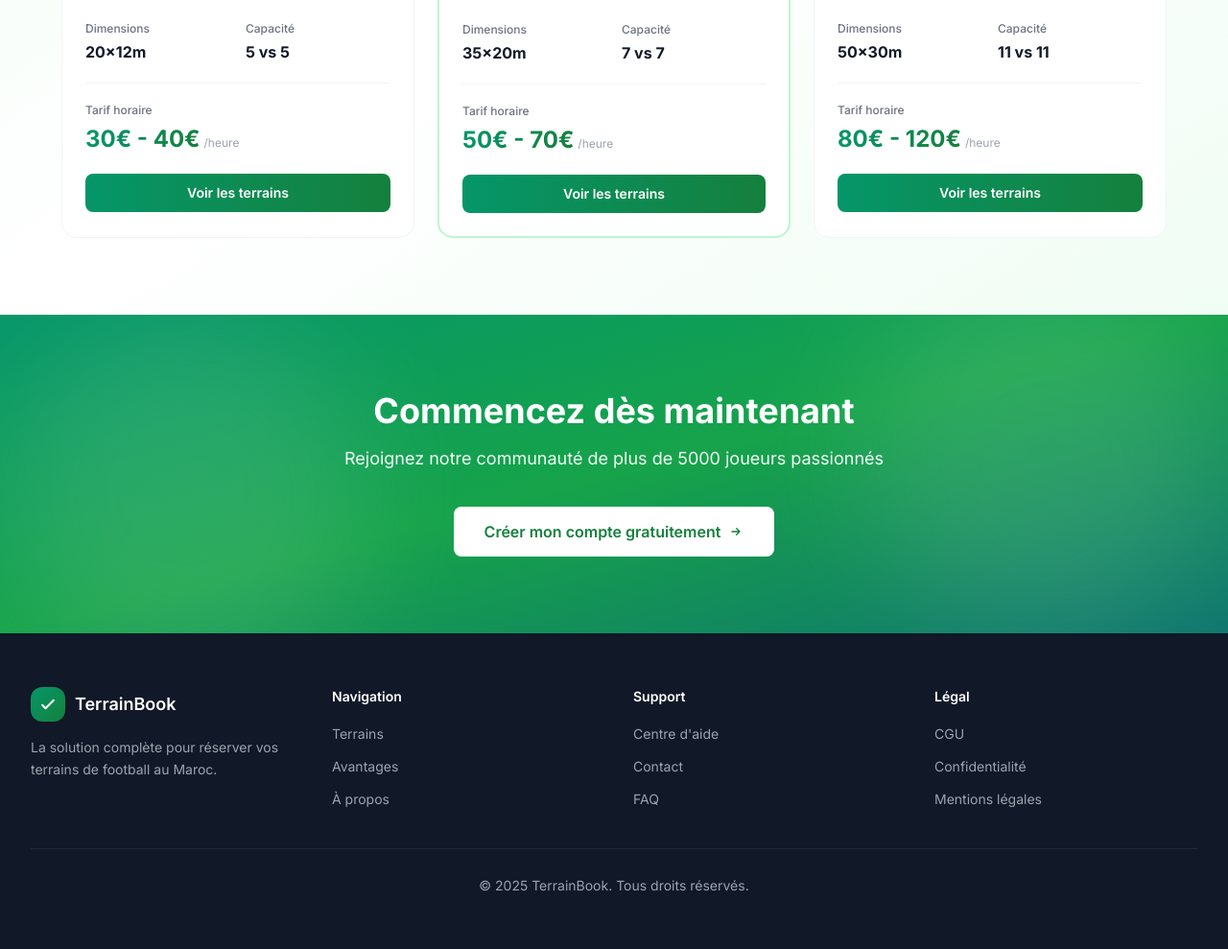
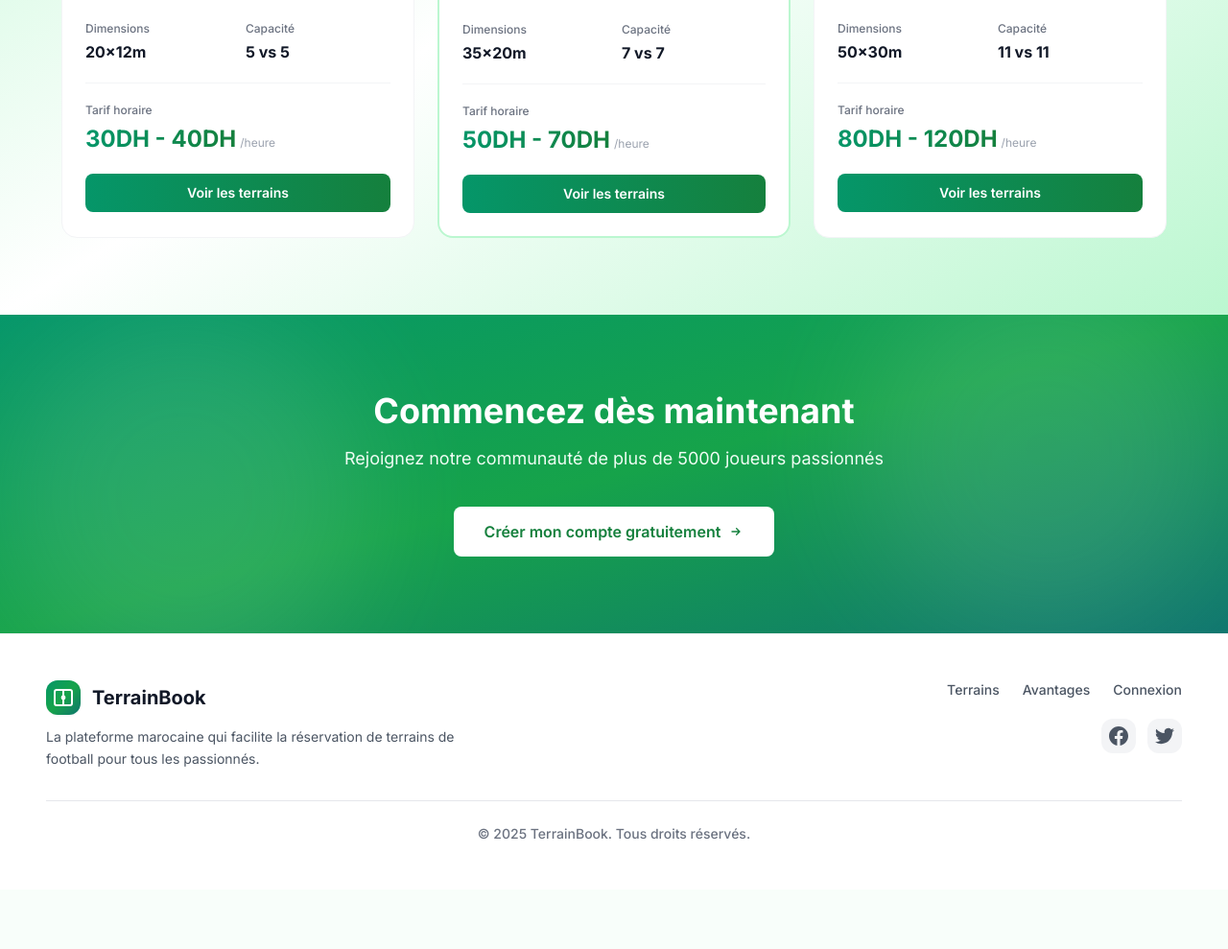
Before and after one commit to zakariyaee/TP4_WEB, a PHP site: page / in a window 1280 px wide. Shown: the part 1656-2645 px from the top of the page at 96% size. After the commit the page ends 2531 px from the top, so only its background shows below. Run offline with PHP 8.4, Linux system fonts and the light colour scheme; some libraries are stand-ins or nearby versions.

Commit message:
structue de projet avec index

```diff
--- a/index.php
+++ b/index.php
@@ -1,5 +1,6 @@
 <!DOCTYPE html>
 <html lang="fr">
+
 <head>
     <meta charset="UTF-8">
     <meta name="viewport" content="width=device-width, initial-scale=1.0">
@@ -27,6 +28,7 @@
         }
     </style>
 </head>
+
 <body class="bg-gradient-to-br from-gray-50 via-white to-green-50/20">
     <!-- Header minimaliste -->
     <header class="fixed w-full z-50 bg-white/80 backdrop-blur-xl border-b border-gray-100/50">
@@ -34,8 +36,10 @@
             <div class="flex justify-between items-center">
                 <div class="flex items-center gap-2.5">
                     <div class="w-9 h-9 bg-gradient-to-br from-emerald-600 via-green-600 to-teal-700 rounded-xl flex items-center justify-center shadow-sm">
-                        <svg class="w-5 h-5 text-white" fill="none" stroke="currentColor" viewBox="0 0 24 24">
-                            <path stroke-linecap="round" stroke-linejoin="round" stroke-width="2.5" d="M5 13l4 4L19 7"/>
+                        <svg xmlns="http://www.w3.org/2000/svg" fill="none" viewBox="0 0 24 24" stroke-width="1.8" stroke="white" class="w-6 h-6">
+                            <rect x="3" y="4" width="18" height="16" rx="2" ry="2" stroke="white" stroke-width="2" />
+                            <line x1="12" y1="4" x2="12" y2="20" stroke="white" stroke-width="2" />
+                            <circle cx="12" cy="12" r="1.5" fill="white" />
                         </svg>
                     </div>
                     <span class="text-lg font-semibold text-gray-900 tracking-tight">TerrainBook</span>
@@ -80,7 +84,7 @@
                         <a href="auth/register.php" class="inline-flex items-center gap-2 bg-gradient-to-r from-emerald-600 to-green-700 text-white px-6 py-3 rounded-lg font-semibold text-sm hover:shadow-lg smooth-hover">
                             Commencer gratuitement
                             <svg class="w-4 h-4" fill="none" stroke="currentColor" viewBox="0 0 24 24">
-                                <path stroke-linecap="round" stroke-linejoin="round" stroke-width="2" d="M13 7l5 5m0 0l-5 5m5-5H6"/>
+                                <path stroke-linecap="round" stroke-linejoin="round" stroke-width="2" d="M13 7l5 5m0 0l-5 5m5-5H6" />
                             </svg>
                         </a>
                         <a href="#terrains" class="inline-flex items-center gap-2 bg-white border border-gray-200 text-gray-700 px-6 py-3 rounded-lg font-semibold text-sm hover:border-gray-300 smooth-hover">
@@ -133,10 +137,10 @@
             </div>
 
             <div class="grid md:grid-cols-3 gap-6 max-w-6xl mx-auto">
-                <div class="group bg-white border border-gray-100 p-7 rounded-2xl smooth-hover hover:shadow-lg hover:border-green-100">
+                <div class="group bg-white border border-green-300 p-7 rounded-2xl smooth-hover hover:shadow-lg hover:border-green-100">
                     <div class="w-11 h-11 bg-gradient-to-br from-emerald-600 to-green-700 rounded-xl flex items-center justify-center mb-5 group-hover:scale-110 transition-transform">
                         <svg class="w-5 h-5 text-white" fill="none" stroke="currentColor" viewBox="0 0 24 24">
-                            <path stroke-linecap="round" stroke-linejoin="round" stroke-width="2" d="M13 10V3L4 14h7v7l9-11h-7z"/>
+                            <path stroke-linecap="round" stroke-linejoin="round" stroke-width="2" d="M13 10V3L4 14h7v7l9-11h-7z" />
                         </svg>
                     </div>
                     <h3 class="text-lg font-semibold mb-2.5 text-gray-900">Réservation instantanée</h3>
@@ -145,10 +149,10 @@
                     </p>
                 </div>
 
-                <div class="group bg-white border border-gray-100 p-7 rounded-2xl smooth-hover hover:shadow-lg hover:border-blue-100">
+                <div class="group bg-white border border-green-300 p-7 rounded-2xl smooth-hover hover:shadow-lg hover:border-blue-100">
                     <div class="w-11 h-11 bg-gradient-to-br from-yellow-600 to-yellow-500 rounded-xl flex items-center justify-center mb-5 group-hover:scale-110 transition-transform">
                         <svg class="w-5 h-5 text-white" fill="none" stroke="currentColor" viewBox="0 0 24 24">
-                            <path stroke-linecap="round" stroke-linejoin="round" stroke-width="2" d="M12 4.354a4 4 0 110 5.292M15 21H3v-1a6 6 0 0112 0v1zm0 0h6v-1a6 6 0 00-9-5.197M13 7a4 4 0 11-8 0 4 4 0 018 0z"/>
+                            <path stroke-linecap="round" stroke-linejoin="round" stroke-width="2" d="M12 4.354a4 4 0 110 5.292M15 21H3v-1a6 6 0 0112 0v1zm0 0h6v-1a6 6 0 00-9-5.197M13 7a4 4 0 11-8 0 4 4 0 018 0z" />
                         </svg>
                     </div>
                     <h3 class="text-lg font-semibold mb-2.5 text-gray-900">Gestion d'équipe intuitive</h3>
@@ -157,10 +161,10 @@
                     </p>
                 </div>
 
-                <div class="group bg-white border border-gray-100 p-7 rounded-2xl smooth-hover hover:shadow-lg hover:border-purple-100">
+                <div class="group bg-white border border-green-300 p-7 rounded-2xl smooth-hover hover:shadow-lg hover:border-purple-100">
                     <div class="w-11 h-11 bg-gradient-to-br from-green-500 to-green-400  rounded-xl flex items-center justify-center mb-5 group-hover:scale-110 transition-transform">
                         <svg class="w-5 h-5 text-white" fill="none" stroke="currentColor" viewBox="0 0 24 24">
-                            <path stroke-linecap="round" stroke-linejoin="round" stroke-width="2" d="M9 12h6m-6 4h6m2 5H7a2 2 0 01-2-2V5a2 2 0 012-2h5.586a1 1 0 01.707.293l5.414 5.414a1 1 0 01.293.707V19a2 2 0 01-2 2z"/>
+                            <path stroke-linecap="round" stroke-linejoin="round" stroke-width="2" d="M9 12h6m-6 4h6m2 5H7a2 2 0 01-2-2V5a2 2 0 012-2h5.586a1 1 0 01.707.293l5.414 5.414a1 1 0 01.293.707V19a2 2 0 01-2 2z" />
                         </svg>
                     </div>
                     <h3 class="text-lg font-semibold mb-2.5 text-gray-900">Facturation automatique</h3>
@@ -173,7 +177,7 @@
     </section>
 
     <!-- Terrains Section premium -->
-    <section id="terrains" class="py-20 bg-gradient-to-br from-green-50 via-white to-green-50/100">
+    <section id="terrains" class="py-20 bg-gradient-to-br from-green-200 via-white to-green-200/100">
         <div class="container mx-auto px-8">
             <div class="text-center max-w-2xl mx-auto mb-14">
                 <div class="inline-block bg-green-50 border border-green-100 text-green-700 px-3 py-1 rounded-full text-xs font-semibold mb-4">
@@ -191,7 +195,7 @@
                 <!-- Mini Foot -->
                 <div class="group bg-white border border-gray-100 rounded-2xl overflow-hidden smooth-hover hover:shadow-xl">
                     <div class="relative h-52 overflow-hidden">
-                        <img src="https://images.unsplash.com/photo-1624880357913-a8539238245b?w=800&h=400&fit=crop"
+                        <img src="https://images.pexels.com/photos/1171084/pexels-photo-1171084.jpeg"
                             alt="Mini Foot"
                             class="w-full h-full object-cover group-hover:scale-105 transition-transform duration-500">
                         <div class="absolute inset-0 bg-gradient-to-t from-gray-900/70 via-gray-900/20 to-transparent"></div>
@@ -219,7 +223,7 @@
                         <div class="mb-5">
                             <div class="text-xs text-gray-500 font-medium mb-1.5">Tarif horaire</div>
                             <div class="flex items-baseline gap-1">
-                                <span class="text-2xl font-bold bg-gradient-to-r from-emerald-600 to-green-700 bg-clip-text text-transparent">30€ - 40€</span>
+                                <span class="text-2xl font-bold bg-gradient-to-r from-emerald-600 to-green-700 bg-clip-text text-transparent">30DH - 40DH</span>
                                 <span class="text-xs text-gray-400">/heure</span>
                             </div>
                         </div>
@@ -233,7 +237,7 @@
                 <div class="group bg-white border-2 border-green-200 rounded-2xl overflow-hidden smooth-hover hover:shadow-xl relative">
                     <div class="absolute -top-0 left-0 right-0 h-1 bg-gradient-to-r from-emerald-600 to-green-700"></div>
                     <div class="relative h-52 overflow-hidden">
-                        <img src="https://images.unsplash.com/photo-1543326727-cf6c39e8f84c?w=800&h=400&fit=crop"
+                        <img src="https://images.pexels.com/photos/186239/pexels-photo-186239.jpeg"
                             alt="Terrain Moyen"
                             class="w-full h-full object-cover group-hover:scale-105 transition-transform duration-500">
                         <div class="absolute inset-0 bg-gradient-to-t from-gray-900/70 via-gray-900/20 to-transparent"></div>
@@ -261,7 +265,7 @@
                         <div class="mb-5">
                             <div class="text-xs text-gray-500 font-medium mb-1.5">Tarif horaire</div>
                             <div class="flex items-baseline gap-1">
-                                <span class="text-2xl font-bold bg-gradient-to-r from-emerald-600 to-green-700 bg-clip-text text-transparent">50€ - 70€</span>
+                                <span class="text-2xl font-bold bg-gradient-to-r from-emerald-600 to-green-700 bg-clip-text text-transparent">50DH - 70DH</span>
                                 <span class="text-xs text-gray-400">/heure</span>
                             </div>
                         </div>
@@ -302,7 +306,7 @@
                         <div class="mb-5">
                             <div class="text-xs text-gray-500 font-medium mb-1.5">Tarif horaire</div>
                             <div class="flex items-baseline gap-1">
-                                <span class="text-2xl font-bold bg-gradient-to-r from-emerald-600 to-green-700 bg-clip-text text-transparent">80€ - 120€</span>
+                                <span class="text-2xl font-bold bg-gradient-to-r from-emerald-600 to-green-700 bg-clip-text text-transparent">80DH - 120DH</span>
                                 <span class="text-xs text-gray-400">/heure</span>
                             </div>
                         </div>
@@ -332,62 +336,68 @@
             <a href="auth/register.php" class="inline-flex items-center gap-2 bg-white text-green-700 px-8 py-3.5 rounded-lg font-semibold hover:shadow-xl smooth-hover">
                 Créer mon compte gratuitement
                 <svg class="w-4 h-4" fill="none" stroke="currentColor" viewBox="0 0 24 24">
-                    <path stroke-linecap="round" stroke-linejoin="round" stroke-width="2" d="M13 7l5 5m0 0l-5 5m5-5H6"/>
+                    <path stroke-linecap="round" stroke-linejoin="round" stroke-width="2" d="M13 7l5 5m0 0l-5 5m5-5H6" />
                 </svg>
             </a>
         </div>
     </section>
 
     <!-- Footer raffiné -->
-    <footer class="bg-gray-900 text-white py-14">
-        <div class="container mx-auto px-8">
-            <div class="grid md:grid-cols-4 gap-10 mb-10">
-                <div>
-                    <div class="flex items-center gap-2.5 mb-4">
-                        <div class="w-9 h-9 bg-gradient-to-br from-emerald-600 to-green-700 rounded-xl flex items-center justify-center">
-                            <svg class="w-5 h-5 text-white" fill="none" stroke="currentColor" viewBox="0 0 24 24">
-                                <path stroke-linecap="round" stroke-linejoin="round" stroke-width="2.5" d="M5 13l4 4L19 7"/>
+    <footer class="bg-white py-12 border-t border-gray-100">
+        <div class="container mx-auto px-6 lg:px-12">
+            <div class="flex flex-col md:flex-row justify-between items-center md:items-start gap-10">
+
+                <!-- Logo + description -->
+                <div class="flex flex-col items-center md:items-start text-center md:text-left max-w-md">
+                    <div class="flex items-center gap-3 mb-3">
+                        <div class="w-9 h-9 bg-gradient-to-br from-emerald-600 via-green-600 to-teal-700 rounded-xl flex items-center justify-center shadow-sm">
+                            <svg xmlns="http://www.w3.org/2000/svg" fill="none" viewBox="0 0 24 24" stroke-width="1.8" stroke="white" class="w-6 h-6">
+                                <rect x="3" y="4" width="18" height="16" rx="2" ry="2" stroke="white" stroke-width="2" />
+                                <line x1="12" y1="4" x2="12" y2="20" stroke="white" stroke-width="2" />
+                                <circle cx="12" cy="12" r="1.5" fill="white" />
                             </svg>
                         </div>
-                        <span class="text-lg font-semibold">TerrainBook</span>
+                        <span class="text-xl font-bold text-gray-900">TerrainBook</span>
                     </div>
-                    <p class="text-sm text-gray-400 leading-relaxed">
-                        La solution complète pour réserver vos terrains de football au Maroc.
+                    <p class="text-sm text-gray-600 leading-relaxed">
+                        La plateforme marocaine qui facilite la réservation de terrains de football pour tous les passionnés.
                     </p>
                 </div>
 
-                <div>
-                    <h4 class="font-semibold text-sm mb-4 text-white">Navigation</h4>
-                    <ul class="space-y-2.5">
-                        <li><a href="#terrains" class="text-sm text-gray-400 hover:text-green-400 transition-colors">Terrains</a></li>
-                        <li><a href="#features" class="text-sm text-gray-400 hover:text-green-400 transition-colors">Avantages</a></li>
-                        <li><a href="#apropos" class="text-sm text-gray-400 hover:text-green-400 transition-colors">À propos</a></li>
-                    </ul>
+                <!-- Liens + réseaux sociaux -->
+                <div class="flex flex-col items-center md:items-end text-center md:text-right gap-5">
+
+                    <!-- Liens essentiels -->
+                    <div class="flex flex-wrap justify-center md:justify-end gap-6">
+                        <a href="#terrains" class="text-sm text-gray-600 hover:text-emerald-600 transition-colors font-medium">Terrains</a>
+                        <a href="#features" class="text-sm text-gray-600 hover:text-emerald-600 transition-colors font-medium">Avantages</a>
+                        <a href="auth/login.php" class="text-sm text-gray-600 hover:text-emerald-600 transition-colors font-medium">Connexion</a>
                     </div>
 
-                <div>
-                    <h4 class="font-semibold text-sm mb-4 text-white">Support</h4>
-                    <ul class="space-y-2.5">
-                        <li><a href="#" class="text-sm text-gray-400 hover:text-green-400 transition-colors">Centre d'aide</a></li>
-                        <li><a href="#" class="text-sm text-gray-400 hover:text-green-400 transition-colors">Contact</a></li>
-                        <li><a href="#" class="text-sm text-gray-400 hover:text-green-400 transition-colors">FAQ</a></li>
-                    </ul>
+                    <!-- Réseaux sociaux -->
+                    <div class="flex justify-center md:justify-start gap-3">
+                        <a href="#" class="w-9 h-9 bg-gray-100 rounded-xl flex items-center justify-center text-gray-600 hover:bg-emerald-50 hover:text-emerald-600 transition-colors">
+                            <svg class="w-5 h-5" fill="currentColor" viewBox="0 0 24 24">
+                                <path d="M24 12.073c0-6.627-5.373-12-12-12S0 5.446 0 12.073c0 5.99 4.388 10.954 10.125 11.854v-8.385H7.078v-3.47h3.047V9.43c0-3.007 1.792-4.669 4.533-4.669 1.312 0 2.686.235 2.686.235v2.953H15.83c-1.491 0-1.956.925-1.956 1.874v2.25h3.328l-.532 3.47h-2.796v8.385C19.612 23.027 24 18.062 24 12.073z" />
+                            </svg>
+                        </a>
+                        <a href="#" class="w-9 h-9 bg-gray-100 rounded-xl flex items-center justify-center text-gray-600 hover:bg-emerald-50 hover:text-emerald-600 transition-colors">
+                            <svg class="w-5 h-5" fill="currentColor" viewBox="0 0 24 24">
+                                <path d="M23.953 4.57a10 10 0 01-2.825.775 4.958 4.958 0 002.163-2.723c-.951.555-2.005.959-3.127 1.184a4.92 4.92 0 00-8.384 4.482C7.69 8.095 4.067 6.13 1.64 3.162a4.822 4.822 0 00-.666 2.475c0 1.71.87 3.213 2.188 4.096a4.904 4.904 0 01-2.228-.616v.06a4.923 4.923 0 003.946 4.827 4.996 4.996 0 01-2.212.085 4.936 4.936 0 004.604 3.417 9.867 9.867 0 01-6.102 2.105c-.39 0-.779-.023-1.17-.067a13.995 13.995 0 007.557 2.209c9.053 0 13.998-7.496 13.998-13.985 0-.21 0-.42-.015-.63A9.935 9.935 0 0024 4.59z" />
+                            </svg>
+                        </a>
                     </div>
-
-                <div>
-                    <h4 class="font-semibold text-sm mb-4 text-white">Légal</h4>
-                    <ul class="space-y-2.5">
-                        <li><a href="#" class="text-sm text-gray-400 hover:text-green-400 transition-colors">CGU</a></li>
-                        <li><a href="#" class="text-sm text-gray-400 hover:text-green-400 transition-colors">Confidentialité</a></li>
-                        <li><a href="#" class="text-sm text-gray-400 hover:text-green-400 transition-colors">Mentions légales</a></li>
-                    </ul>
                 </div>
             </div>
 
-            <div class="border-t border-gray-800 pt-7">
-                <p class="text-sm text-gray-400 text-center">© 2025 TerrainBook. Tous droits réservés.</p>
+            <!-- Bas de page -->
+            <div class="text-center border-t border-gray-200 pt-6 mt-8">
+                <p class="text-sm text-gray-500 font-medium">© 2025 TerrainBook. Tous droits réservés.</p>
             </div>
         </div>
     </footer>
+
+
 </body>
+
 </html>
```
Lines whose indentation alone changed are shown as unchanged.
